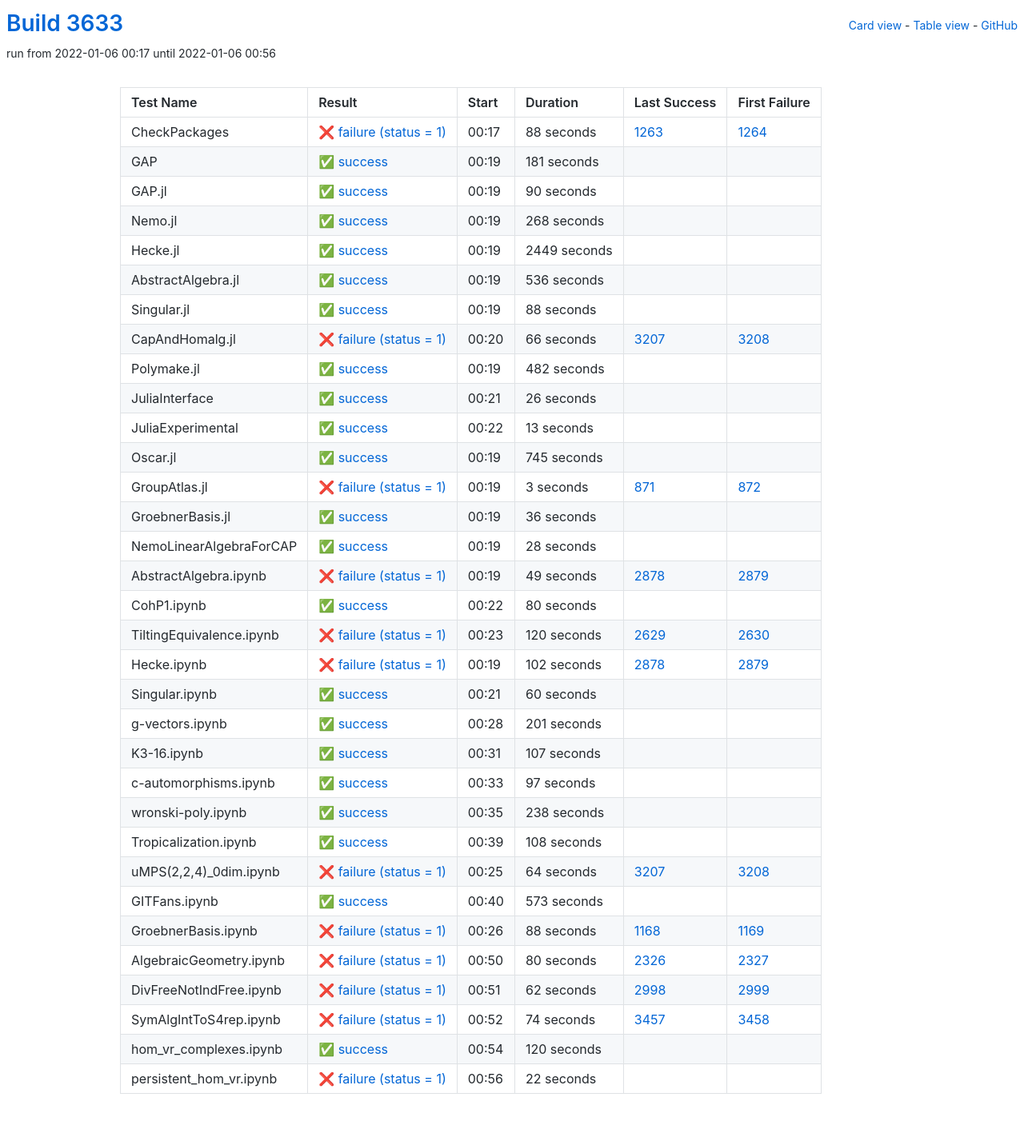
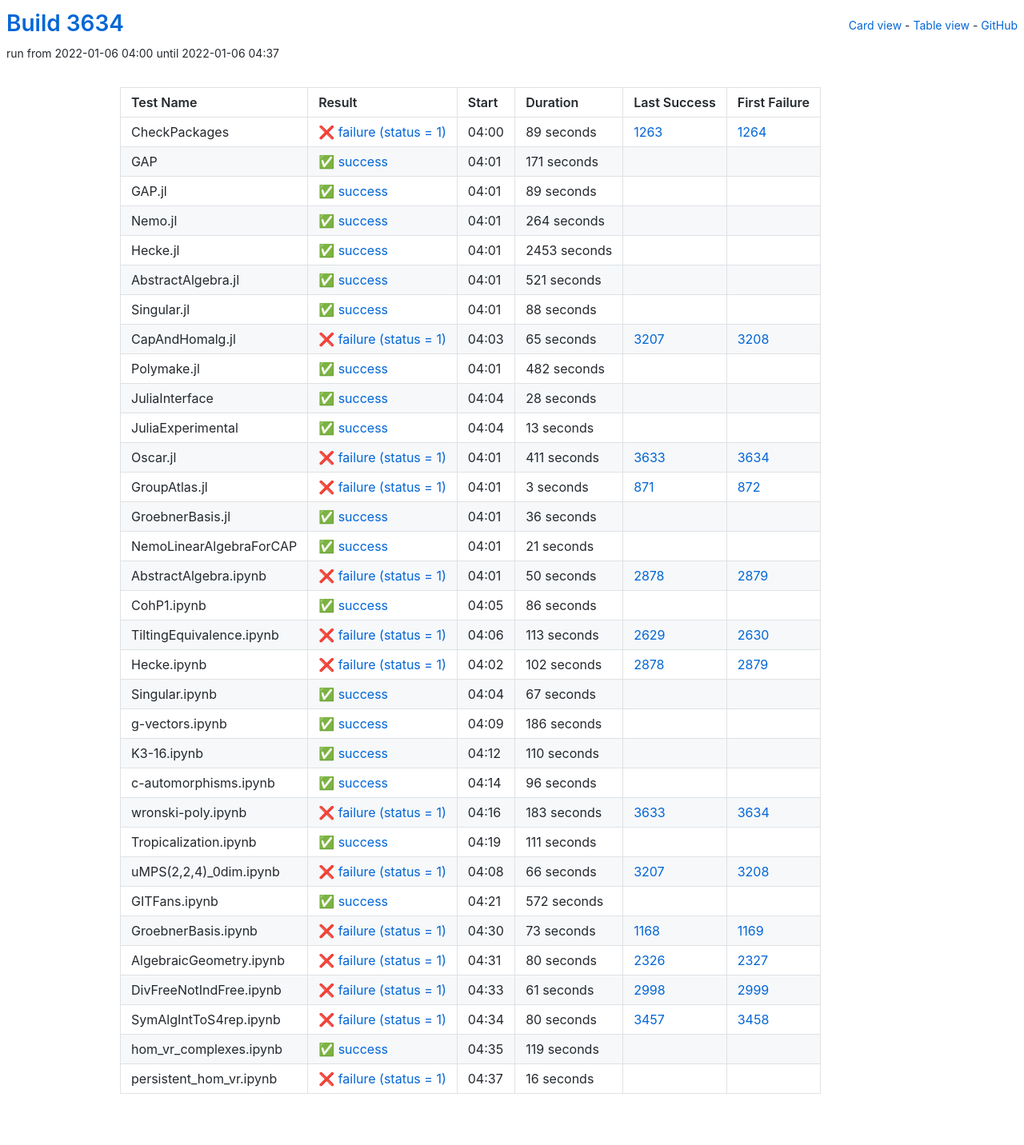
Before and after one commit to oscar-system/oscar-ci-status-stable, a Jekyll site: the page built from table.html, in a window 1280 px wide. Shown: the whole page at 80% size. Built offline with Jekyll 4.4.1, drawn with Linux system fonts in a browser that asks for light colours.

Commit message:
Build #3634

```diff
--- a/_data/ci.yml
+++ b/_data/ci.yml
@@ -1,6 +1,6 @@
 ---
-build: 3633
-build_url: https://oscarci.mathematik.uni-kl.de/job/oscar-stable/3633/
+build: 3634
+build_url: https://oscarci.mathematik.uni-kl.de/job/oscar-stable/3634/
 job: oscar-stable
 organization: oscar-system
 repo: oscar-ci-status-stable
@@ -8,80 +8,80 @@ repourl: https://github.com/oscar-system/oscar-ci-status-stable
 tests:
 - name: CheckPackages
   id: checkpackages
-  log: https://oscarci.mathematik.uni-kl.de/job/oscar-stable/3633/artifact/logs/build-3633/CheckPackages.log
-  start: 2022-01-06 00:17
+  log: https://oscarci.mathematik.uni-kl.de/job/oscar-stable/3634/artifact/logs/build-3634/CheckPackages.log
+  start: 2022-01-06 04:00
   success: false
   exitcode: 1
   status: failure
-  duration: 88
+  duration: 89
   last_success: 1263
   last_success_url: https://oscarci.mathematik.uni-kl.de/job/oscar-stable/1263/
   first_failure: 1264
   first_failure_url: https://oscarci.mathematik.uni-kl.de/job/oscar-stable/1264/
 - name: GAP
   id: gap
-  log: https://oscarci.mathematik.uni-kl.de/job/oscar-stable/3633/artifact/logs/build-3633/GAP.log
-  start: 2022-01-06 00:19
+  log: https://oscarci.mathematik.uni-kl.de/job/oscar-stable/3634/artifact/logs/build-3634/GAP.log
+  start: 2022-01-06 04:01
   success: true
   exitcode: 0
   status: success
-  duration: 181
+  duration: 171
   last_success: false
   last_success_url:
   first_failure: false
   first_failure_url:
 - name: GAP.jl
   id: gap-jl
-  log: https://oscarci.mathematik.uni-kl.de/job/oscar-stable/3633/artifact/logs/build-3633/GAP.jl.log
-  start: 2022-01-06 00:19
+  log: https://oscarci.mathematik.uni-kl.de/job/oscar-stable/3634/artifact/logs/build-3634/GAP.jl.log
+  start: 2022-01-06 04:01
   success: true
   exitcode: 0
   status: success
-  duration: 90
+  duration: 89
   last_success: false
   last_success_url:
   first_failure: false
   first_failure_url:
 - name: Nemo.jl
   id: nemo-jl
-  log: https://oscarci.mathematik.uni-kl.de/job/oscar-stable/3633/artifact/logs/build-3633/Nemo.jl.log
-  start: 2022-01-06 00:19
+  log: https://oscarci.mathematik.uni-kl.de/job/oscar-stable/3634/artifact/logs/build-3634/Nemo.jl.log
+  start: 2022-01-06 04:01
   success: true
   exitcode: 0
   status: success
-  duration: 268
+  duration: 264
   last_success: false
   last_success_url:
   first_failure: false
   first_failure_url:
 - name: Hecke.jl
   id: hecke-jl
-  log: https://oscarci.mathematik.uni-kl.de/job/oscar-stable/3633/artifact/logs/build-3633/Hecke.jl.log
-  start: 2022-01-06 00:19
+  log: https://oscarci.mathematik.uni-kl.de/job/oscar-stable/3634/artifact/logs/build-3634/Hecke.jl.log
+  start: 2022-01-06 04:01
   success: true
   exitcode: 0
   status: success
-  duration: 2449
+  duration: 2453
   last_success: false
   last_success_url:
   first_failure: false
   first_failure_url:
 - name: AbstractAlgebra.jl
   id: abstractalgebra-jl
-  log: https://oscarci.mathematik.uni-kl.de/job/oscar-stable/3633/artifact/logs/build-3633/AbstractAlgebra.jl.log
-  start: 2022-01-06 00:19
+  log: https://oscarci.mathematik.uni-kl.de/job/oscar-stable/3634/artifact/logs/build-3634/AbstractAlgebra.jl.log
+  start: 2022-01-06 04:01
   success: true
   exitcode: 0
   status: success
-  duration: 536
+  duration: 521
   last_success: false
   last_success_url:
   first_failure: false
   first_failure_url:
 - name: Singular.jl
   id: singular-jl
-  log: https://oscarci.mathematik.uni-kl.de/job/oscar-stable/3633/artifact/logs/build-3633/Singular.jl.log
-  start: 2022-01-06 00:19
+  log: https://oscarci.mathematik.uni-kl.de/job/oscar-stable/3634/artifact/logs/build-3634/Singular.jl.log
+  start: 2022-01-06 04:01
   success: true
   exitcode: 0
   status: success
@@ -92,20 +92,20 @@ tests:
   first_failure_url:
 - name: CapAndHomalg.jl
   id: capandhomalg-jl
-  log: https://oscarci.mathematik.uni-kl.de/job/oscar-stable/3633/artifact/logs/build-3633/CapAndHomalg.jl.log
-  start: 2022-01-06 00:20
+  log: https://oscarci.mathematik.uni-kl.de/job/oscar-stable/3634/artifact/logs/build-3634/CapAndHomalg.jl.log
+  start: 2022-01-06 04:03
   success: false
   exitcode: 1
   status: failure
-  duration: 66
+  duration: 65
   last_success: 3207
   last_success_url: https://oscarci.mathematik.uni-kl.de/job/oscar-stable/3207/
   first_failure: 3208
   first_failure_url: https://oscarci.mathematik.uni-kl.de/job/oscar-stable/3208/
 - name: Polymake.jl
   id: polymake-jl
-  log: https://oscarci.mathematik.uni-kl.de/job/oscar-stable/3633/artifact/logs/build-3633/Polymake.jl.log
-  start: 2022-01-06 00:19
+  log: https://oscarci.mathematik.uni-kl.de/job/oscar-stable/3634/artifact/logs/build-3634/Polymake.jl.log
+  start: 2022-01-06 04:01
   success: true
   exitcode: 0
   status: success
@@ -116,20 +116,20 @@ tests:
   first_failure_url:
 - name: JuliaInterface
   id: juliainterface
-  log: https://oscarci.mathematik.uni-kl.de/job/oscar-stable/3633/artifact/logs/build-3633/JuliaInterface.log
-  start: 2022-01-06 00:21
+  log: https://oscarci.mathematik.uni-kl.de/job/oscar-stable/3634/artifact/logs/build-3634/JuliaInterface.log
+  start: 2022-01-06 04:04
   success: true
   exitcode: 0
   status: success
-  duration: 26
+  duration: 28
   last_success: false
   last_success_url:
   first_failure: false
   first_failure_url:
 - name: JuliaExperimental
   id: juliaexperimental
-  log: https://oscarci.mathematik.uni-kl.de/job/oscar-stable/3633/artifact/logs/build-3633/JuliaExperimental.log
-  start: 2022-01-06 00:22
+  log: https://oscarci.mathematik.uni-kl.de/job/oscar-stable/3634/artifact/logs/build-3634/JuliaExperimental.log
+  start: 2022-01-06 04:04
   success: true
   exitcode: 0
   status: success
@@ -140,20 +140,20 @@ tests:
   first_failure_url:
 - name: Oscar.jl
   id: oscar-jl
-  log: https://oscarci.mathematik.uni-kl.de/job/oscar-stable/3633/artifact/logs/build-3633/Oscar.jl.log
-  start: 2022-01-06 00:19
-  success: true
-  exitcode: 0
-  status: success
-  duration: 745
-  last_success: false
-  last_success_url:
-  first_failure: false
-  first_failure_url:
+  log: https://oscarci.mathematik.uni-kl.de/job/oscar-stable/3634/artifact/logs/build-3634/Oscar.jl.log
+  start: 2022-01-06 04:01
+  success: false
+  exitcode: 1
+  status: failure
+  duration: 411
+  last_success: 3633
+  last_success_url: https://oscarci.mathematik.uni-kl.de/job/oscar-stable/3633/
+  first_failure: 3634
+  first_failure_url: https://oscarci.mathematik.uni-kl.de/job/oscar-stable/3634/
 - name: GroupAtlas.jl
   id: groupatlas-jl
-  log: https://oscarci.mathematik.uni-kl.de/job/oscar-stable/3633/artifact/logs/build-3633/GroupAtlas.jl.log
-  start: 2022-01-06 00:19
+  log: https://oscarci.mathematik.uni-kl.de/job/oscar-stable/3634/artifact/logs/build-3634/GroupAtlas.jl.log
+  start: 2022-01-06 04:01
   success: false
   exitcode: 1
   status: failure
@@ -164,8 +164,8 @@ tests:
   first_failure_url: https://oscarci.mathematik.uni-kl.de/job/oscar-stable/872/
 - name: GroebnerBasis.jl
   id: groebnerbasis-jl
-  log: https://oscarci.mathematik.uni-kl.de/job/oscar-stable/3633/artifact/logs/build-3633/GroebnerBasis.jl.log
-  start: 2022-01-06 00:19
+  log: https://oscarci.mathematik.uni-kl.de/job/oscar-stable/3634/artifact/logs/build-3634/GroebnerBasis.jl.log
+  start: 2022-01-06 04:01
   success: true
   exitcode: 0
   status: success
@@ -176,56 +176,56 @@ tests:
   first_failure_url:
 - name: NemoLinearAlgebraForCAP
   id: nemolinearalgebraforcap
-  log: https://oscarci.mathematik.uni-kl.de/job/oscar-stable/3633/artifact/logs/build-3633/NemoLinearAlgebraForCAP.log
-  start: 2022-01-06 00:19
+  log: https://oscarci.mathematik.uni-kl.de/job/oscar-stable/3634/artifact/logs/build-3634/NemoLinearAlgebraForCAP.log
+  start: 2022-01-06 04:01
   success: true
   exitcode: 0
   status: success
-  duration: 28
+  duration: 21
   last_success: false
   last_success_url:
   first_failure: false
   first_failure_url:
 - name: AbstractAlgebra.ipynb
   id: abstractalgebra-ipynb
-  log: https://oscarci.mathematik.uni-kl.de/job/oscar-stable/3633/artifact/logs/build-3633/AbstractAlgebra.ipynb.log
-  start: 2022-01-06 00:19
+  log: https://oscarci.mathematik.uni-kl.de/job/oscar-stable/3634/artifact/logs/build-3634/AbstractAlgebra.ipynb.log
+  start: 2022-01-06 04:01
   success: false
   exitcode: 1
   status: failure
-  duration: 49
+  duration: 50
   last_success: 2878
   last_success_url: https://oscarci.mathematik.uni-kl.de/job/oscar-stable/2878/
   first_failure: 2879
   first_failure_url: https://oscarci.mathematik.uni-kl.de/job/oscar-stable/2879/
 - name: CohP1.ipynb
   id: cohp1-ipynb
-  log: https://oscarci.mathematik.uni-kl.de/job/oscar-stable/3633/artifact/logs/build-3633/CohP1.ipynb.log
-  start: 2022-01-06 00:22
+  log: https://oscarci.mathematik.uni-kl.de/job/oscar-stable/3634/artifact/logs/build-3634/CohP1.ipynb.log
+  start: 2022-01-06 04:05
   success: true
   exitcode: 0
   status: success
-  duration: 80
+  duration: 86
   last_success: false
   last_success_url:
   first_failure: false
   first_failure_url:
 - name: TiltingEquivalence.ipynb
   id: tiltingequivalence-ipynb
-  log: https://oscarci.mathematik.uni-kl.de/job/oscar-stable/3633/artifact/logs/build-3633/TiltingEquivalence.ipynb.log
-  start: 2022-01-06 00:23
+  log: https://oscarci.mathematik.uni-kl.de/job/oscar-stable/3634/artifact/logs/build-3634/TiltingEquivalence.ipynb.log
+  start: 2022-01-06 04:06
   success: false
   exitcode: 1
   status: failure
-  duration: 120
+  duration: 113
   last_success: 2629
   last_success_url: https://oscarci.mathematik.uni-kl.de/job/oscar-stable/2629/
   first_failure: 2630
   first_failure_url: https://oscarci.mathematik.uni-kl.de/job/oscar-stable/2630/
 - name: Hecke.ipynb
   id: hecke-ipynb
-  log: https://oscarci.mathematik.uni-kl.de/job/oscar-stable/3633/artifact/logs/build-3633/Hecke.ipynb.log
-  start: 2022-01-06 00:19
+  log: https://oscarci.mathematik.uni-kl.de/job/oscar-stable/3634/artifact/logs/build-3634/Hecke.ipynb.log
+  start: 2022-01-06 04:02
   success: false
   exitcode: 1
   status: failure
@@ -236,116 +236,116 @@ tests:
   first_failure_url: https://oscarci.mathematik.uni-kl.de/job/oscar-stable/2879/
 - name: Singular.ipynb
   id: singular-ipynb
-  log: https://oscarci.mathematik.uni-kl.de/job/oscar-stable/3633/artifact/logs/build-3633/Singular.ipynb.log
-  start: 2022-01-06 00:21
+  log: https://oscarci.mathematik.uni-kl.de/job/oscar-stable/3634/artifact/logs/build-3634/Singular.ipynb.log
+  start: 2022-01-06 04:04
   success: true
   exitcode: 0
   status: success
-  duration: 60
+  duration: 67
   last_success: false
   last_success_url:
   first_failure: false
   first_failure_url:
 - name: g-vectors.ipynb
   id: g-vectors-ipynb
-  log: https://oscarci.mathematik.uni-kl.de/job/oscar-stable/3633/artifact/logs/build-3633/g-vectors.ipynb.log
-  start: 2022-01-06 00:28
+  log: https://oscarci.mathematik.uni-kl.de/job/oscar-stable/3634/artifact/logs/build-3634/g-vectors.ipynb.log
+  start: 2022-01-06 04:09
   success: true
   exitcode: 0
   status: success
-  duration: 201
+  duration: 186
   last_success: false
   last_success_url:
   first_failure: false
   first_failure_url:
 - name: K3-16.ipynb
   id: k3-16-ipynb
-  log: https://oscarci.mathematik.uni-kl.de/job/oscar-stable/3633/artifact/logs/build-3633/K3-16.ipynb.log
-  start: 2022-01-06 00:31
+  log: https://oscarci.mathematik.uni-kl.de/job/oscar-stable/3634/artifact/logs/build-3634/K3-16.ipynb.log
+  start: 2022-01-06 04:12
   success: true
   exitcode: 0
   status: success
-  duration: 107
+  duration: 110
   last_success: false
   last_success_url:
   first_failure: false
   first_failure_url:
 - name: c-automorphisms.ipynb
   id: c-automorphisms-ipynb
-  log: https://oscarci.mathematik.uni-kl.de/job/oscar-stable/3633/artifact/logs/build-3633/c-automorphisms.ipynb.log
-  start: 2022-01-06 00:33
+  log: https://oscarci.mathematik.uni-kl.de/job/oscar-stable/3634/artifact/logs/build-3634/c-automorphisms.ipynb.log
+  start: 2022-01-06 04:14
   success: true
   exitcode: 0
   status: success
-  duration: 97
+  duration: 96
   last_success: false
   last_success_url:
   first_failure: false
   first_failure_url:
 - name: wronski-poly.ipynb
   id: wronski-poly-ipynb
-  log: https://oscarci.mathematik.uni-kl.de/job/oscar-stable/3633/artifact/logs/build-3633/wronski-poly.ipynb.log
-  start: 2022-01-06 00:35
+  log: https://oscarci.mathematik.uni-kl.de/job/oscar-stable/3634/artifact/logs/build-3634/wronski-poly.ipynb.log
+  start: 2022-01-06 04:16
+  success: false
+  exitcode: 1
+  status: failure
+  duration: 183
+  last_success: 3633
+  last_success_url: https://oscarci.mathematik.uni-kl.de/job/oscar-stable/3633/
+  first_failure: 3634
+  first_failure_url: https://oscarci.mathematik.uni-kl.de/job/oscar-stable/3634/
+- name: Tropicalization.ipynb
+  id: tropicalization-ipynb
+  log: https://oscarci.mathematik.uni-kl.de/job/oscar-stable/3634/artifact/logs/build-3634/Tropicalization.ipynb.log
+  start: 2022-01-06 04:19
   success: true
   exitcode: 0
   status: success
-  duration: 238
-  last_success: false
-  last_success_url:
-  first_failure: false
-  first_failure_url:
-- name: Tropicalization.ipynb
-  id: tropicalization-ipynb
-  log: https://oscarci.mathematik.uni-kl.de/job/oscar-stable/3633/artifact/logs/build-3633/Tropicalization.ipynb.log
-  start: 2022-01-06 00:39
-  success: true
-  exitcode: 0
-  status: success
-  duration: 108
+  duration: 111
   last_success: false
   last_success_url:
   first_failure: false
   first_failure_url:
 - name: uMPS(2,2,4)_0dim.ipynb
   id: umps-2-2-4-0dim-ipynb
-  log: https://oscarci.mathematik.uni-kl.de/job/oscar-stable/3633/artifact/logs/build-3633/uMPS-2-2-4-_0dim.ipynb.log
-  start: 2022-01-06 00:25
+  log: https://oscarci.mathematik.uni-kl.de/job/oscar-stable/3634/artifact/logs/build-3634/uMPS-2-2-4-_0dim.ipynb.log
+  start: 2022-01-06 04:08
   success: false
   exitcode: 1
   status: failure
-  duration: 64
+  duration: 66
   last_success: 3207
   last_success_url: https://oscarci.mathematik.uni-kl.de/job/oscar-stable/3207/
   first_failure: 3208
   first_failure_url: https://oscarci.mathematik.uni-kl.de/job/oscar-stable/3208/
 - name: GITFans.ipynb
   id: gitfans-ipynb
-  log: https://oscarci.mathematik.uni-kl.de/job/oscar-stable/3633/artifact/logs/build-3633/GITFans.ipynb.log
-  start: 2022-01-06 00:40
+  log: https://oscarci.mathematik.uni-kl.de/job/oscar-stable/3634/artifact/logs/build-3634/GITFans.ipynb.log
+  start: 2022-01-06 04:21
   success: true
   exitcode: 0
   status: success
-  duration: 573
+  duration: 572
   last_success: false
   last_success_url:
   first_failure: false
   first_failure_url:
 - name: GroebnerBasis.ipynb
   id: groebnerbasis-ipynb
-  log: https://oscarci.mathematik.uni-kl.de/job/oscar-stable/3633/artifact/logs/build-3633/GroebnerBasis.ipynb.log
-  start: 2022-01-06 00:26
+  log: https://oscarci.mathematik.uni-kl.de/job/oscar-stable/3634/artifact/logs/build-3634/GroebnerBasis.ipynb.log
+  start: 2022-01-06 04:30
   success: false
   exitcode: 1
   status: failure
-  duration: 88
+  duration: 73
   last_success: 1168
   last_success_url: https://oscarci.mathematik.uni-kl.de/job/oscar-stable/1168/
   first_failure: 1169
   first_failure_url: https://oscarci.mathematik.uni-kl.de/job/oscar-stable/1169/
 - name: AlgebraicGeometry.ipynb
   id: algebraicgeometry-ipynb
-  log: https://oscarci.mathematik.uni-kl.de/job/oscar-stable/3633/artifact/logs/build-3633/AlgebraicGeometry.ipynb.log
-  start: 2022-01-06 00:50
+  log: https://oscarci.mathematik.uni-kl.de/job/oscar-stable/3634/artifact/logs/build-3634/AlgebraicGeometry.ipynb.log
+  start: 2022-01-06 04:31
   success: false
   exitcode: 1
   status: failure
@@ -356,48 +356,48 @@ tests:
   first_failure_url: https://oscarci.mathematik.uni-kl.de/job/oscar-stable/2327/
 - name: DivFreeNotIndFree.ipynb
   id: divfreenotindfree-ipynb
-  log: https://oscarci.mathematik.uni-kl.de/job/oscar-stable/3633/artifact/logs/build-3633/DivFreeNotIndFree.ipynb.log
-  start: 2022-01-06 00:51
+  log: https://oscarci.mathematik.uni-kl.de/job/oscar-stable/3634/artifact/logs/build-3634/DivFreeNotIndFree.ipynb.log
+  start: 2022-01-06 04:33
   success: false
   exitcode: 1
   status: failure
-  duration: 62
+  duration: 61
   last_success: 2998
   last_success_url: https://oscarci.mathematik.uni-kl.de/job/oscar-stable/2998/
   first_failure: 2999
   first_failure_url: https://oscarci.mathematik.uni-kl.de/job/oscar-stable/2999/
 - name: SymAlgIntToS4rep.ipynb
   id: symalginttos4rep-ipynb
-  log: https://oscarci.mathematik.uni-kl.de/job/oscar-stable/3633/artifact/logs/build-3633/SymAlgIntToS4rep.ipynb.log
-  start: 2022-01-06 00:52
+  log: https://oscarci.mathematik.uni-kl.de/job/oscar-stable/3634/artifact/logs/build-3634/SymAlgIntToS4rep.ipynb.log
+  start: 2022-01-06 04:34
   success: false
   exitcode: 1
   status: failure
-  duration: 74
+  duration: 80
   last_success: 3457
   last_success_url: https://oscarci.mathematik.uni-kl.de/job/oscar-stable/3457/
   first_failure: 3458
   first_failure_url: https://oscarci.mathematik.uni-kl.de/job/oscar-stable/3458/
 - name: hom_vr_complexes.ipynb
   id: hom-vr-complexes-ipynb
-  log: https://oscarci.mathematik.uni-kl.de/job/oscar-stable/3633/artifact/logs/build-3633/hom_vr_complexes.ipynb.log
-  start: 2022-01-06 00:54
+  log: https://oscarci.mathematik.uni-kl.de/job/oscar-stable/3634/artifact/logs/build-3634/hom_vr_complexes.ipynb.log
+  start: 2022-01-06 04:35
   success: true
   exitcode: 0
   status: success
-  duration: 120
+  duration: 119
   last_success: false
   last_success_url:
   first_failure: false
   first_failure_url:
 - name: persistent_hom_vr.ipynb
   id: persistent-hom-vr-ipynb
-  log: https://oscarci.mathematik.uni-kl.de/job/oscar-stable/3633/artifact/logs/build-3633/persistent_hom_vr.ipynb.log
-  start: 2022-01-06 00:56
+  log: https://oscarci.mathematik.uni-kl.de/job/oscar-stable/3634/artifact/logs/build-3634/persistent_hom_vr.ipynb.log
+  start: 2022-01-06 04:37
   success: false
   exitcode: 1
   status: failure
-  duration: 22
+  duration: 16
   last_success: false
   last_success_url:
   first_failure: false
```
Also changed, not shown: README.md.
